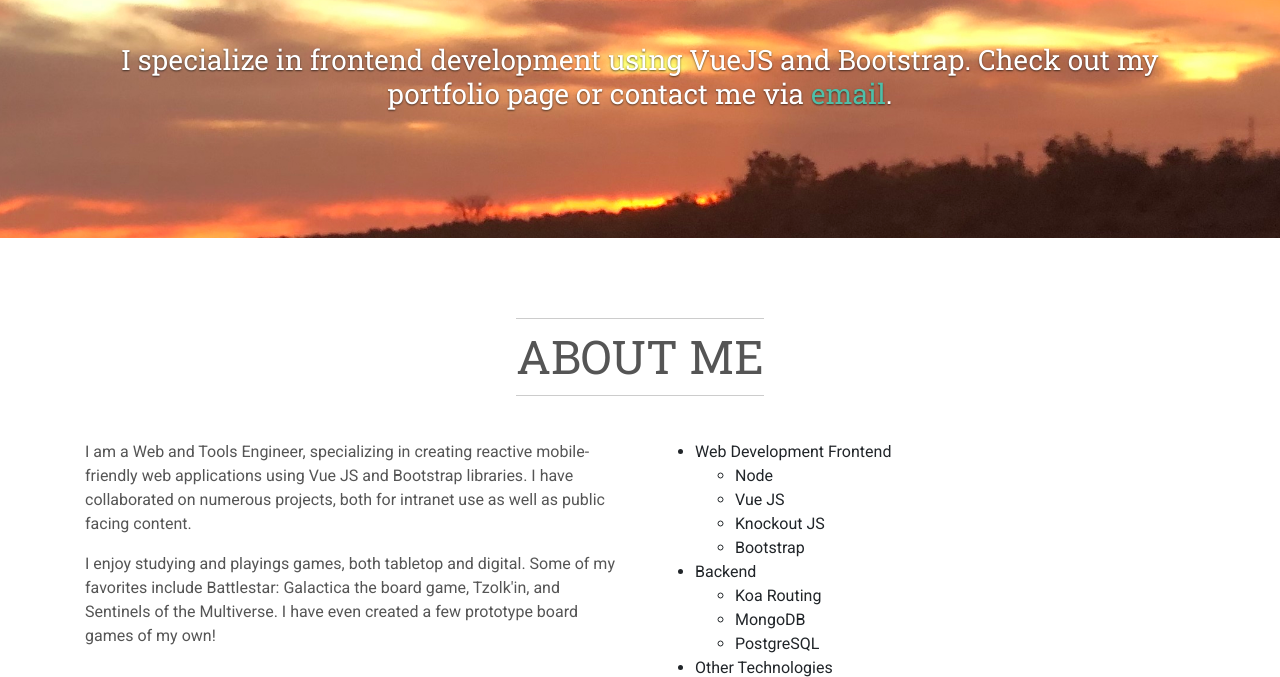
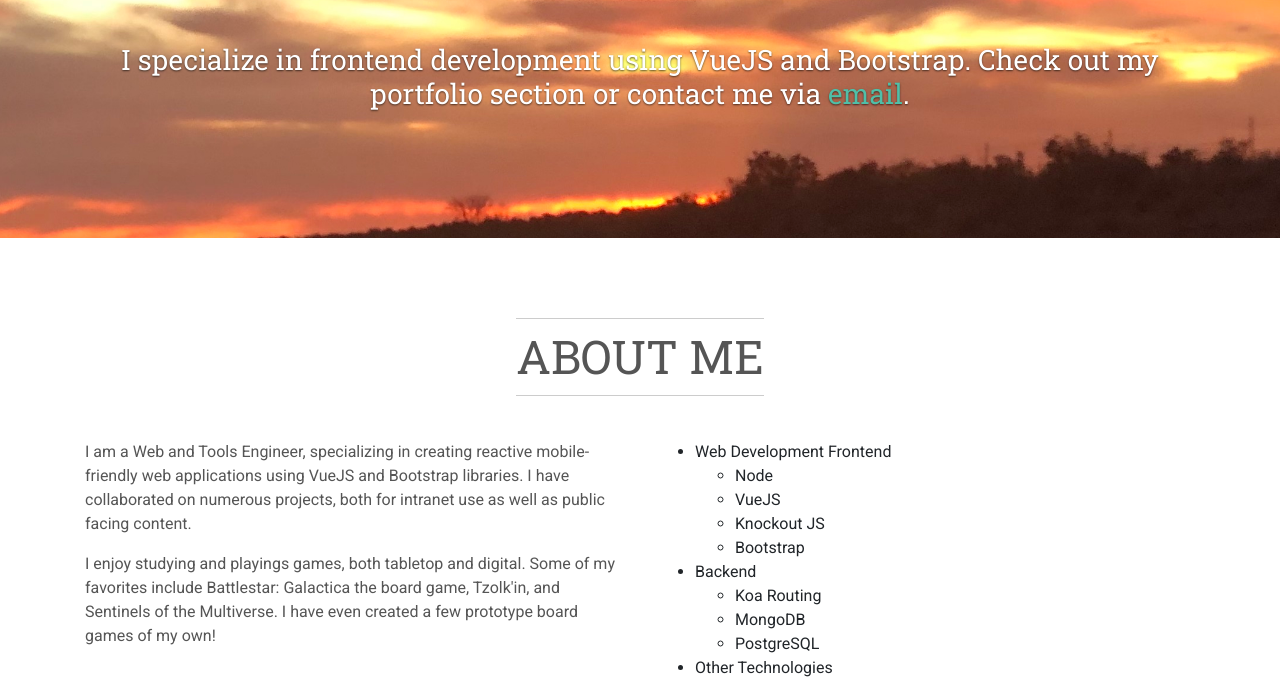
Before and after one commit to kcdrez/MyPortfolio, a plain HTML site: page index.html in a window 1280 px wide. Shown: the part 793-1470 px from the top of the page. Drawn offline with Linux system fonts and the light colour scheme; some packages are replaced by stand-ins of ours.

Commit message:
Few copy changes

```diff
--- a/index.html
+++ b/index.html
@@ -56,7 +56,7 @@
           <img src="img/kc_icon.png" alt="logo" width="130">
         </div> -->
         <h1 data-animate="fadeInDown" class="text-shadow mb-5">Hello! Your friendly neighborhood web developer is here.</h1>
-        <p data-animate="slideInUp" class="h3 text-shadow text-400">I specialize in frontend development using VueJS and Bootstrap. Check out my portfolio page or contact me via <a href="mailto:kcdrez@gmail.com?Subject=Portfolio" class="email wow fadeInUp">
+        <p data-animate="slideInUp" class="h3 text-shadow text-400">I specialize in frontend development using VueJS and Bootstrap. Check out my portfolio section or contact me via <a href="mailto:kcdrez@gmail.com?Subject=Portfolio" class="email wow fadeInUp">
           email</a>.</p>
       </div>
     </section>
@@ -68,7 +68,7 @@
         </header>
         <div class="row">
           <div data-animate="fadeInUp" class="col-lg-6">
-            <p>I am a Web and Tools Engineer, specializing in creating reactive mobile-friendly web applications using Vue JS and Bootstrap libraries. I have collaborated on numerous projects, both for intranet use as well as public facing content.</p>
+            <p>I am a Web and Tools Engineer, specializing in creating reactive mobile-friendly web applications using VueJS and Bootstrap libraries. I have collaborated on numerous projects, both for intranet use as well as public facing content.</p>
             <p>I enjoy studying and playings games, both tabletop and digital. Some of my favorites include Battlestar: Galactica the board game, Tzolk'in, and Sentinels of the Multiverse. I have even created a few prototype board games of my own!</p>
           </div>
           <div data-animate="fadeInUp" class="col-lg-6">
@@ -76,7 +76,7 @@
               <li>Web Development Frontend
                 <ul>
                   <li>Node</li>
-                  <li>Vue JS</li>
+                  <li>VueJS</li>
                   <li>Knockout JS</li>
                   <li>Bootstrap</li>
                 </ul>
```
